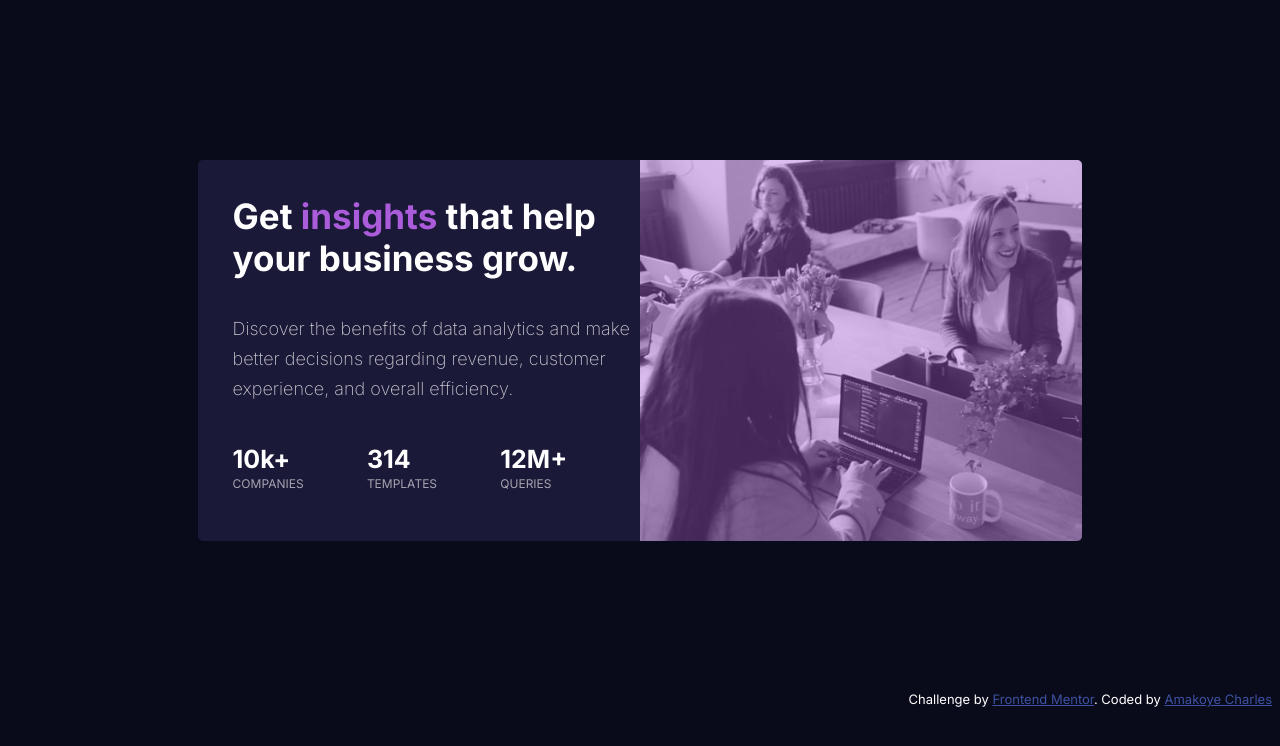
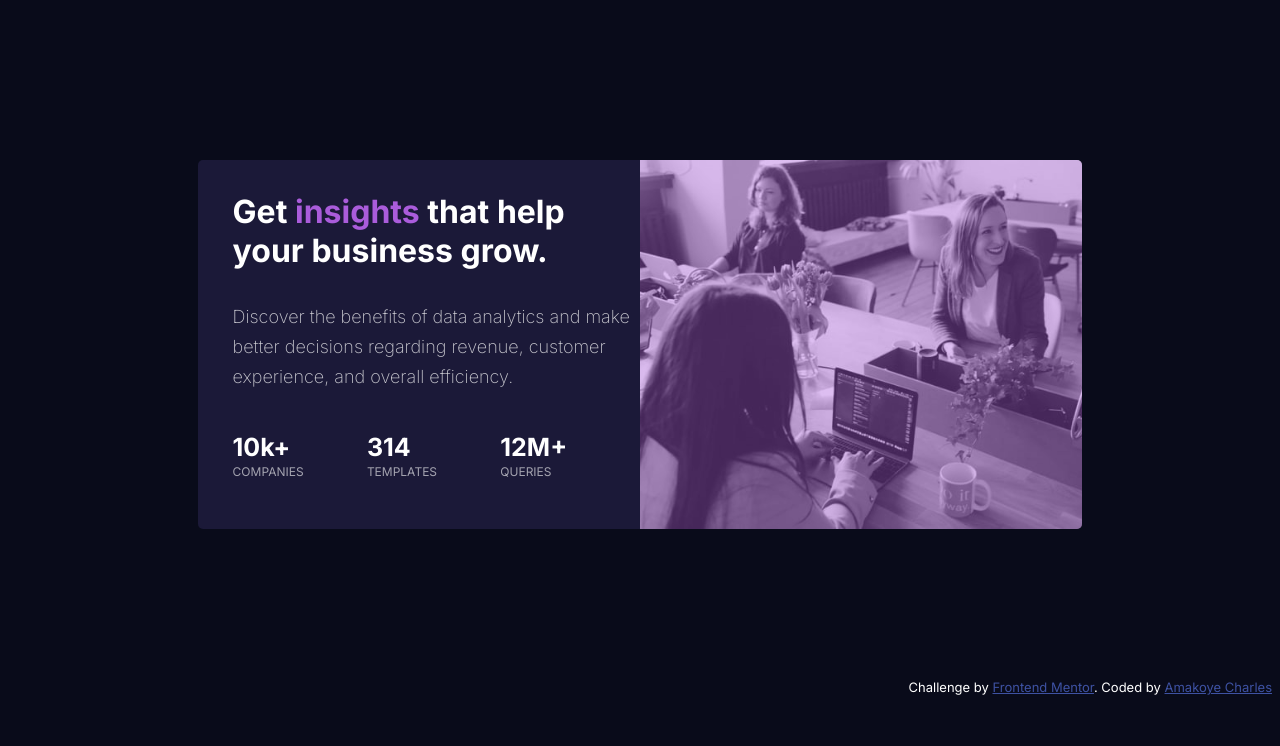
Before and after one commit to Amakoye/stats-preview-card-component-main, a plain HTML site: page index.html in a window 1280 px wide. Drawn offline with Linux system fonts and the light colour scheme.

Commit message:
changes of 1300px max-width media query

```diff
--- a/index.css
+++ b/index.css
@@ -109,6 +109,10 @@ body {
     margin: 0 10px 30px 35px;
   }
 
+  .text-container .main-text h3 {
+    font-size: 32px;
+  }
+
   .img-container {
     width: 50%;
   }
```
